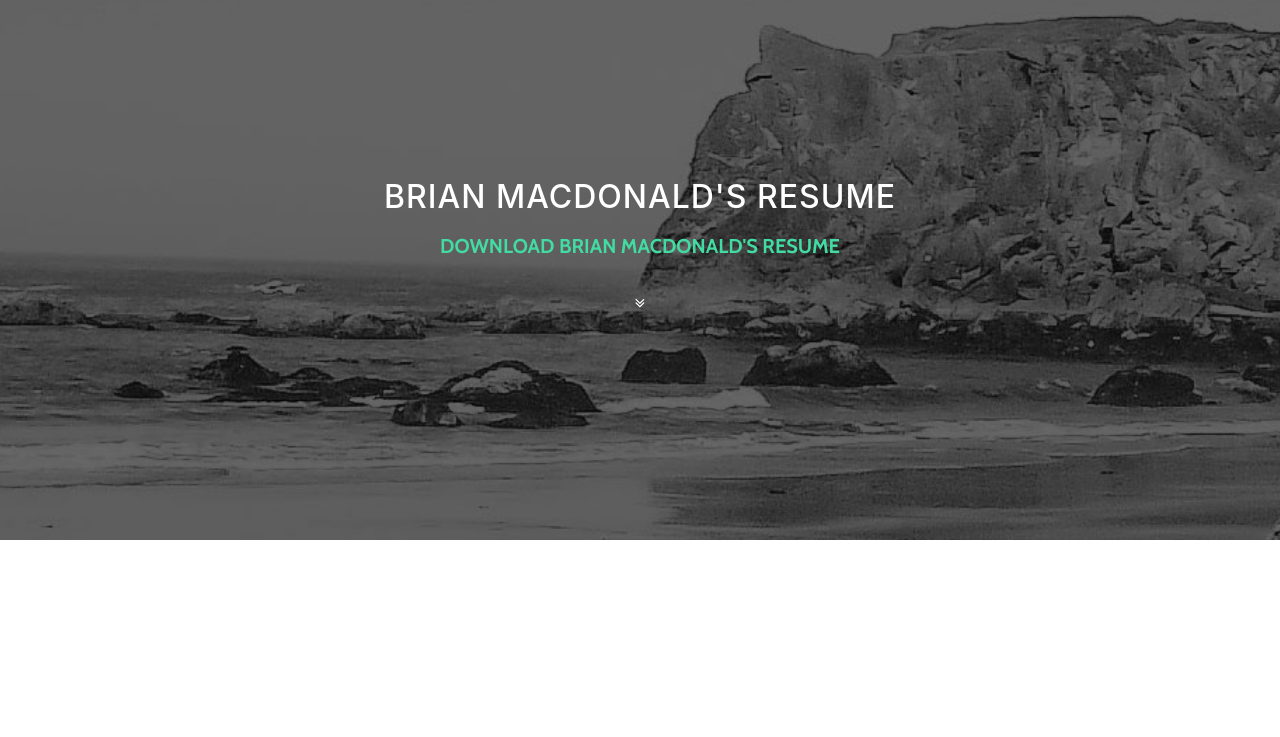
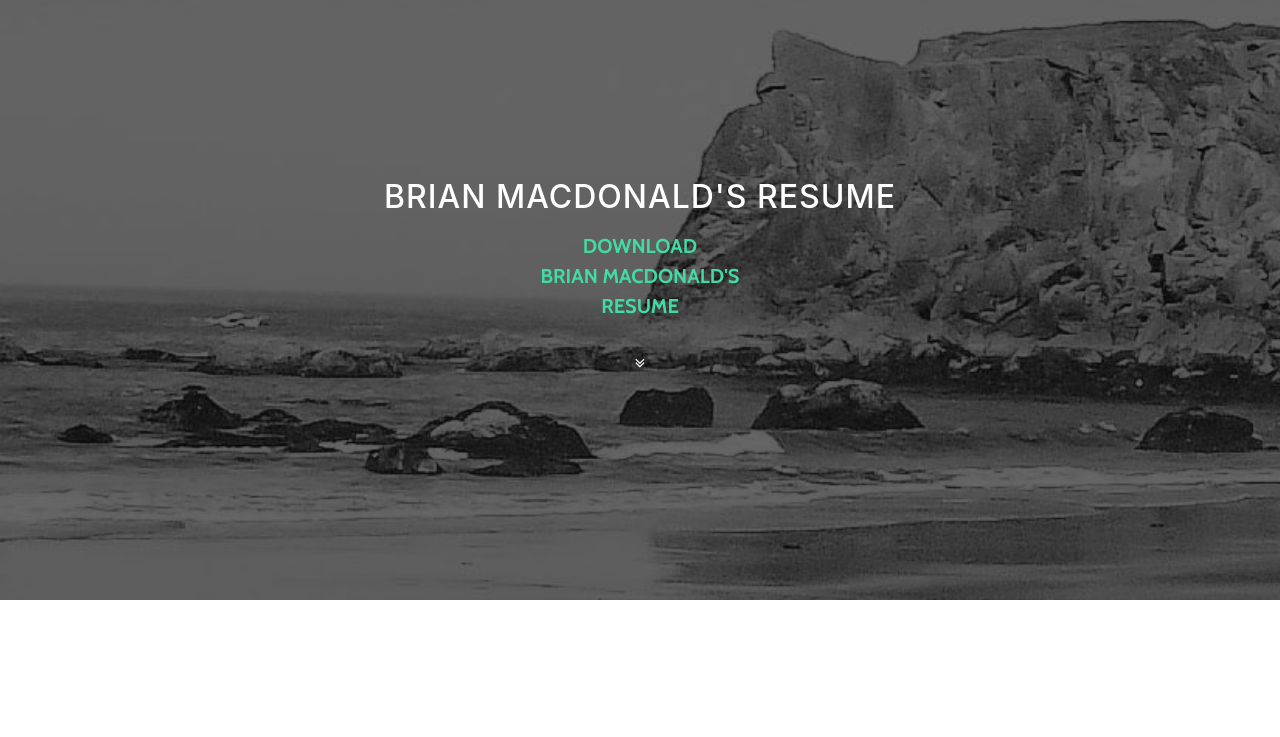
Before and after one commit to Arch-Web/Brian-MacDonald-Web-Portfolio, a website with bundled scripts: page index.html in a window 1280 px wide. Shown: the part 1614-2351 px from the top of the page. Built offline with nearby package versions, Linux system fonts and the light colour scheme.

Commit message:
add existing file

```diff
--- a/index.html
+++ b/index.html
@@ -136,7 +136,7 @@
       <div class="container">
         <div class="col-lg-8 mx-auto">
           <h2>Brian MacDonald's Resume</h2>
-          <a href="C:\Users\Brian\Mac\Documents\Laptop files\ArchWeb.Solutions\Brian MacDonald Web Portfolio\Brian_MacDonald_Resume.pdf" class="btn btn-default btn-lg">Download Brian MacDonald's Resume</a>
+          <a href="Brian_MacDonald_Resume.pdf" class="btn btn-default btn-lg">Download<br> Brian MacDonald's<br> Resume</a>
 
         </div>
         <a href="#contact" class="btn btn-circle js-scroll-trigger">
```
Also changed, not shown: 1 other file.
